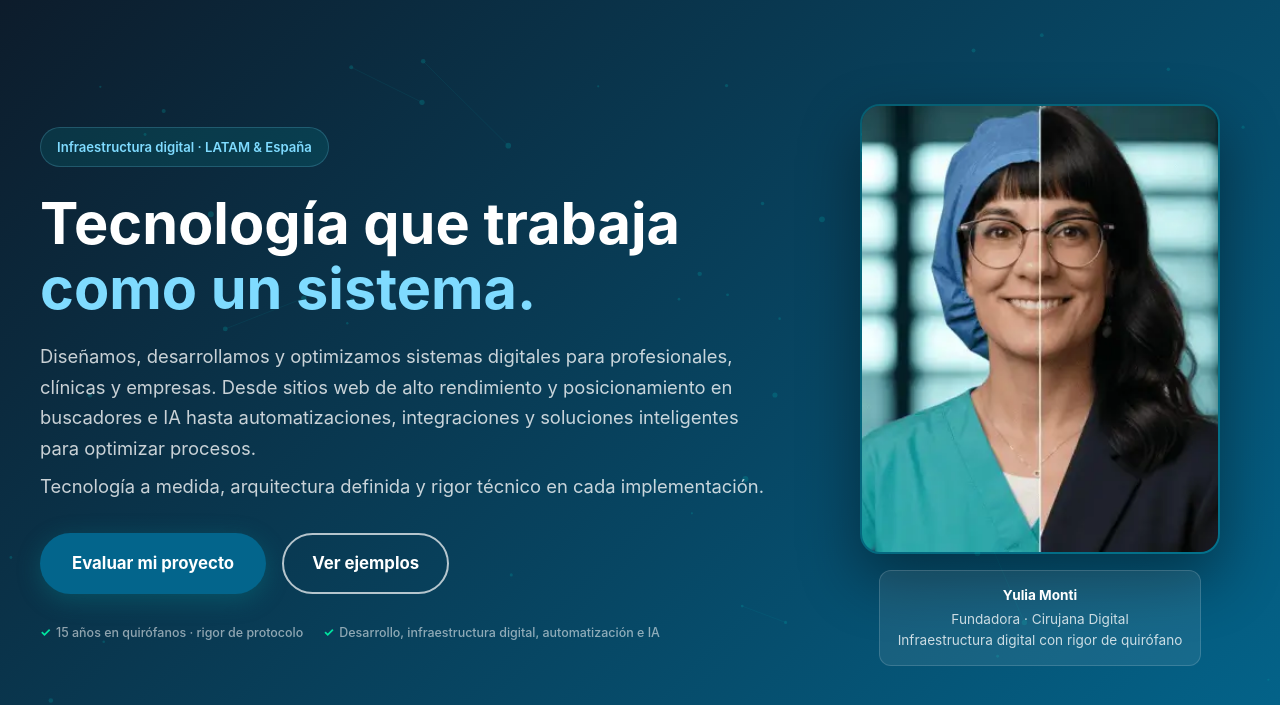
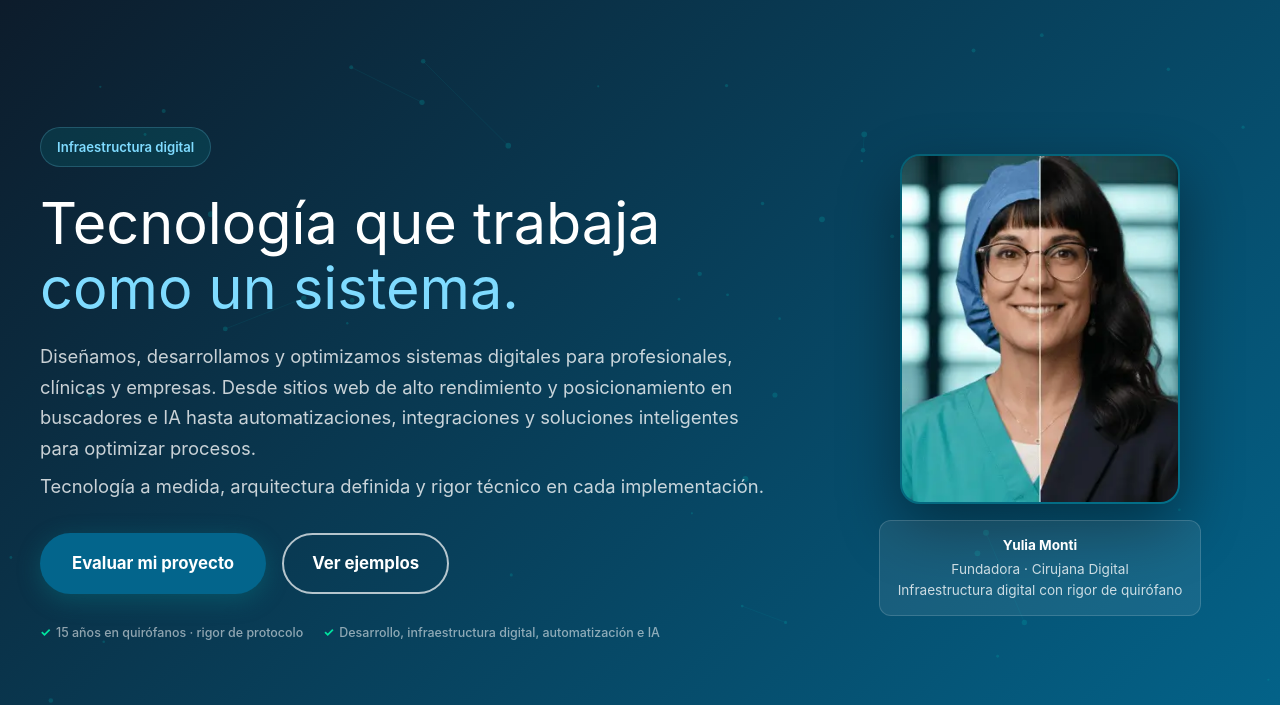
Before and after one commit to cirujanadigital/cirujanadigital, a plain HTML site: page index.html in a window 1280 px wide. Shown: the part 95-800 px from the top of the page. Drawn offline with Linux system fonts and the light colour scheme.

Commit message:
achicando img de hero

```diff
--- a/index.html
+++ b/index.html
@@ -280,8 +280,8 @@
     }
 
     .hero-visual img {
-      width: 360px;
-      height: 450px;
+      width: 280px;
+      height: auto;
       aspect-ratio: 4/5;
       border-radius: var(--radius-2xl);
       object-fit: cover;
@@ -336,7 +336,6 @@
     .hero-title {
       font-size: clamp(2.2rem, 4.5vw, 3.6rem);
       line-height: 1.13;
-      font-weight: 700;
       color: #fff;
       margin-bottom: 1.25rem;
       font-family: var(--font-ui);
@@ -692,7 +691,7 @@
       <div class="hero-inner">
         <div class="hero-text">
           <div class="hero-badge" aria-label="Infraestructura digital para LATAM y España">
-            Infraestructura digital · LATAM &amp; España
+            Infraestructura digital
           </div>
           <h1 id="hero-title" class="hero-title">
             Tecnología que trabaja
--- a/style-v2.css
+++ b/style-v2.css
@@ -5,7 +5,7 @@ h3,
 h4,
 h5,
 h6 {
-  font-weight: 700;
+  font-weight: 400;
   line-height: 1.2;
   margin-bottom: 1rem;
 }
```
Also changed, not shown: diagnostico/index.html (+1 -1 lines).
